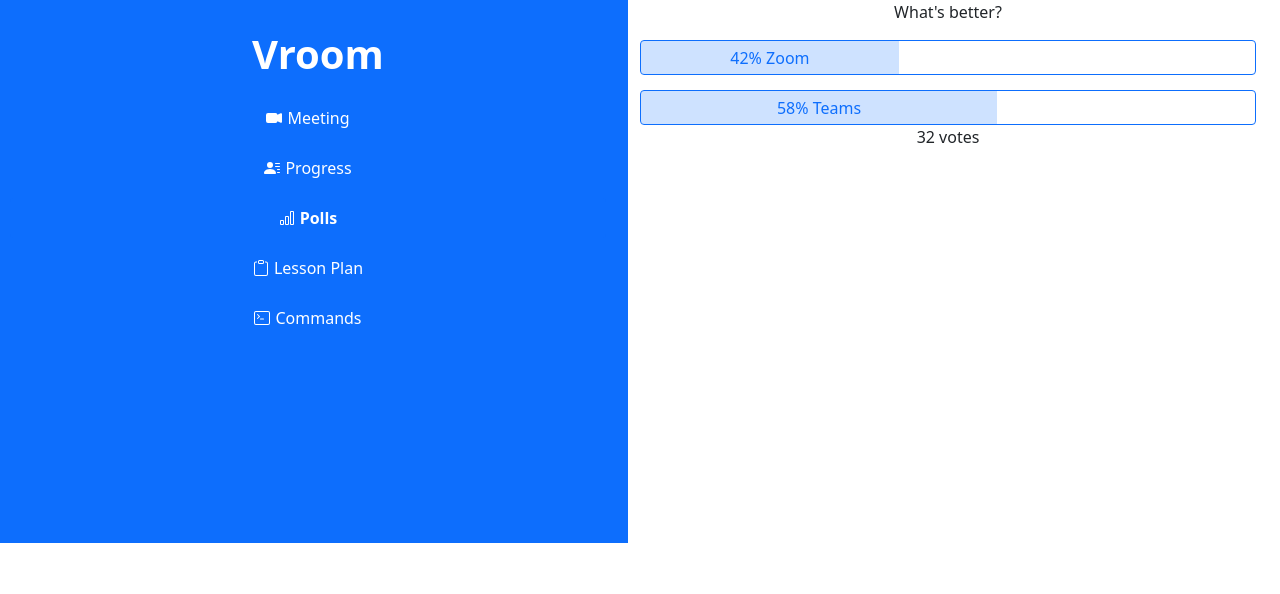
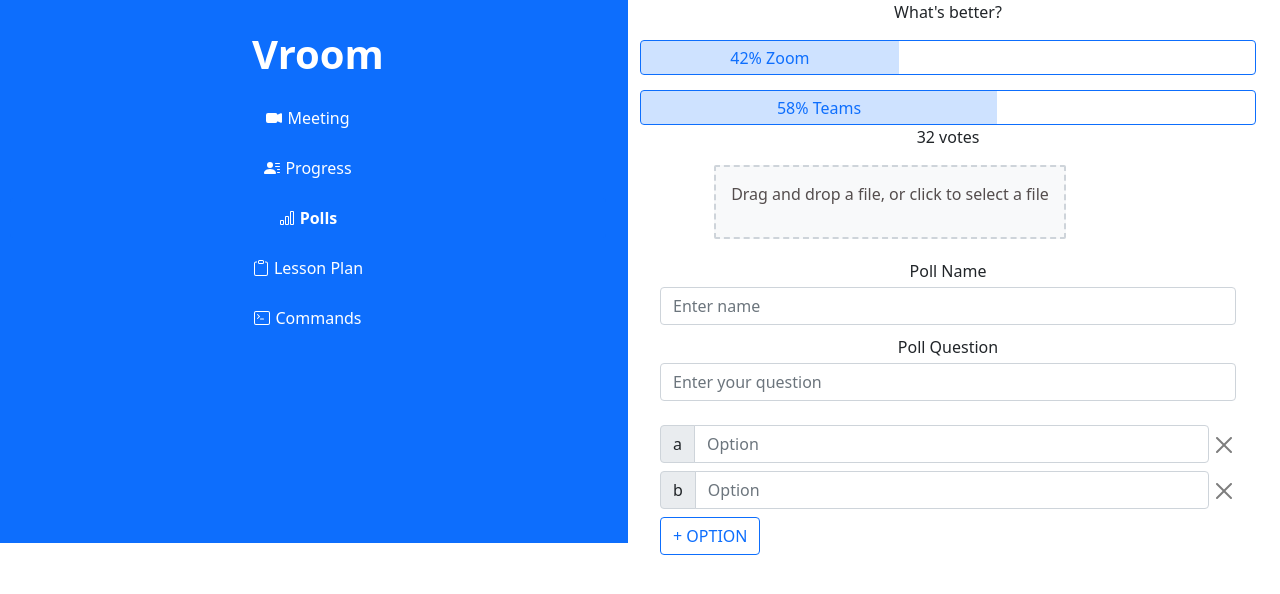
Before and after one commit to barney54321/Vroom, a React (Create React App) app: page / in a window 1280 px wide. Both pictures are taken after a click on the tab "Polls". Shown: the top 594 px of the page. Built offline with nearby package versions, Linux system fonts and the light colour scheme.

Commit message:
build poll

```diff
--- a/package.json
+++ b/package.json
@@ -14,6 +14,7 @@
     "react": "^17.0.2",
     "react-bootstrap": "^2.0.0-beta.6",
     "react-dom": "^17.0.2",
+    "react-dropzone": "^11.3.4",
     "react-icons": "^4.2.0",
     "react-scripts": "^4.0.3",
     "selenium-webdriver": "^4.0.0-beta.4",
--- a/src/App.css
+++ b/src/App.css
@@ -35,6 +35,56 @@
   to {
     transform: rotate(360deg);
   }
+}
+
+.centreContainer {
+  background-color: white;
+  display: flex;
+  flex-direction: column;
+  align-items: center;
+  justify-content: flex-start;
+}
+
+.link-entry {
+  width: 60%;
+  margin: 20px
+}
+
+.list-section {
+  width: 60%;
+}
+
+.card {
+  margin-top: 20px;
+}
+
+.poll-result {
+  border-width: 2px;
+  overflow: hidden;
+  height: 35px;
+  margin-top: 15px;
+}
+
+.color-result {
+  white-space: nowrap;
+  height: 100%;
+  display: flex;
+  align-items: center;
+  background-color: #0d6efd33;
+
+}
+
+/* .color-result.active {
+  background-color: #0d6efd33;
+} */
+
+.poll-result-text {
+  color: #0d6efd;
+  font-weight: 200;
+}
+
+.poll-result-text.active {
+  font-weight: bold;
 }
 
 .side-nav {
@@ -80,49 +130,44 @@
   color: white;
 }
 
+.dropzone {
+  flex: 1;
+  display: flex;
+  flex-direction: column;
+  align-items: center;
+  padding: 15px;
+  border-width: 2px;
+  border-radius: 2px;
+  border-color: #ced4da;
+  border-style: dashed;
+  background-color: #f8f9fa;
+  color: #544d4d;
+  outline: none;
+  transition: border 0.24s ease-in-out;
+}
+
 .row {
   width: 100%;
 }
 
-.row.side-tabs {
-  width: 30%;
-}
-
-.link-entry {
-  width: 60%;
+.center-columns {
+  display: flex;
+  flex-direction: column;
+  align-items: center;
   margin: 20px
 }
 
-.list-section {
-  width: 60%;
+.form-question {
+  width: 100%;
+  margin-bottom: 10px;
 }
 
-.card {
-  margin-top: 20px;
-  border-width: 2px;
+.drop-zone-label {
+  line-height: 16px;
+  padding-top: 4px;
+  margin-bottom: 0;
 }
 
-.poll-result {
-  border-width: 2px;
-  overflow: hidden;
-  height: 35px;
-  margin-top: 15px;
+.srollbar {
+  height: 543px;
 }
-
-.color-result {
-  white-space: nowrap;
-  height: 100%;
-  display: flex;
-  align-items: center;
-  background-color: #0d6efd33;
-
-}
-
-.poll-result-text {
-  color: #0d6efd;
-  font-weight: 200;
-}
-
-.poll-result-text.active {
-  font-weight: bold;
-}
--- /dev/null
+++ b/src/Components/Common/CustomDropZone.js
@@ -0,0 +1,38 @@
+import React from "react";
+import { useDropzone } from "react-dropzone";
+
+const CustomDropZone = (props) => {
+    const { acceptedFiles, getRootProps, getInputProps } = useDropzone({
+        maxFiles: 1,
+        accept: '.json',
+        onDrop: (acceptedFiles) => {
+            handleSelect(acceptedFiles)
+        }
+    })
+
+    const handleSelect = (acceptedFiles) => {
+        const file = acceptedFiles[0];
+        readFile(file, props.callback);
+    }
+
+    const readFile = async (file, callback) => {
+        const reader = new FileReader();
+        reader.onload = () => {
+            const content = reader.result;
+            const jsonContent = JSON.parse(content)
+            callback(jsonContent);
+        }
+        reader.readAsText(file);
+    }
+
+    return (
+        <div style={{width: 500}} className="d-flex flex-column align-items-center">
+            <div {...getRootProps({ className: 'dropzone' })}>
+                <input {...getInputProps()} />
+                <p className="text-center">Drag and drop a file, or click to select a file</p>
+            </div>
+        </div>
+    )
+}
+
+export default CustomDropZone;
--- a/src/Components/Common/SideNav.js
+++ b/src/Components/Common/SideNav.js
@@ -8,6 +8,7 @@
 import Row from 'react-bootstrap/Row';
 import Col from 'react-bootstrap/Col';
 import BarObject from "./BarObject";
+import BuildPoll from "../Tabs/BuildPoll"
 import { BsFillCameraVideoFill, BsBarChart, BsClipboard, BsTerminal, BsFillPersonLinesFill } from "react-icons/bs";
 
 const SideNav = (props) => {
@@ -52,6 +53,7 @@
                         </TabPane>
                         <TabPane eventKey="third">
                             <BarObject />
+                            <BuildPoll />
                         </TabPane>
                         <TabPane eventKey="fourth">
                             <p>Hello</p>
--- /dev/null
+++ b/src/Components/Tabs/BuildPoll.js
@@ -0,0 +1,75 @@
+import React, {useState} from "react";
+import CustomDropZone from "../Common/CustomDropZone";
+import Form from 'react-bootstrap/Form';
+import InputGroup from 'react-bootstrap/InputGroup'
+import Button from 'react-bootstrap/Button';
+import CloseButton from 'react-bootstrap/CloseButton'
+
+const alphabet = "abcde"
+
+const LessonPlan = (props) => {
+
+    const [options, setOptions]  = useState(["", ""])
+    const [name, setName] = useState("");
+    const [question, setQuestion] = useState("");
+
+    const handleAdd = () => {
+        if (options.length < 5) {
+            setOptions([...options, ""]);
+        }
+    }
+
+    const handleDelete = (index) => {
+        const copy = [];
+        for (let i = 0; i < options.length; i++) {
+            copy.push(document.getElementById("option" + i).value);
+        }
+        copy.splice(index, 1);
+        setOptions(copy)
+    }
+
+    const importPoll = (json) => {
+        setName(json.name);
+        setQuestion(json.question);
+        setOptions(json.options)
+    }
+
+    return (
+        <div>
+            <CustomDropZone callback={importPoll}/>
+            <div className="center-columns">
+                <Form className="center-colums w-100">
+                    <div className="form-question">
+                        <Form.Label className="mb-1">Poll Name</Form.Label>
+                        <Form.Control type="text" placeholder="Enter name" defaultValue={name} />
+                    </div>
+                    <div className="form-question">
+                        <Form.Label className="mb-1">Poll Question</Form.Label>
+                        <Form.Control type="text" placeholder="Enter your question" defaultValue={question} />
+                    </div>
+                    <div className="mt-4">
+                        {options.map((option, index) => (
+                            <div className="d-flex" key={index+option}>
+                                <InputGroup className="mb-2">
+                                    <InputGroup.Text>{alphabet[index]}</InputGroup.Text>
+                                    <Form.Control
+                                        id={"option" + index}
+                                        placeholder="Option"
+                                        defaultValue={option}
+                                    />
+                                </InputGroup>
+                                <CloseButton onClick={() => handleDelete(index)} className="mt-2 ms-1"/>
+                            </div>
+                        ))}
+                    </div>
+                </Form>
+                <div className="d-flex align-items-start w-100">
+                <Button variant="outline-primary" onClick={handleAdd}>+ OPTION</Button>
+                </div>
+            </div>
+        </div>
+
+    )
+}
+
+export default LessonPlan;
```
Also changed, not shown: 1 other file (tests, documents, lock files or other folders).
